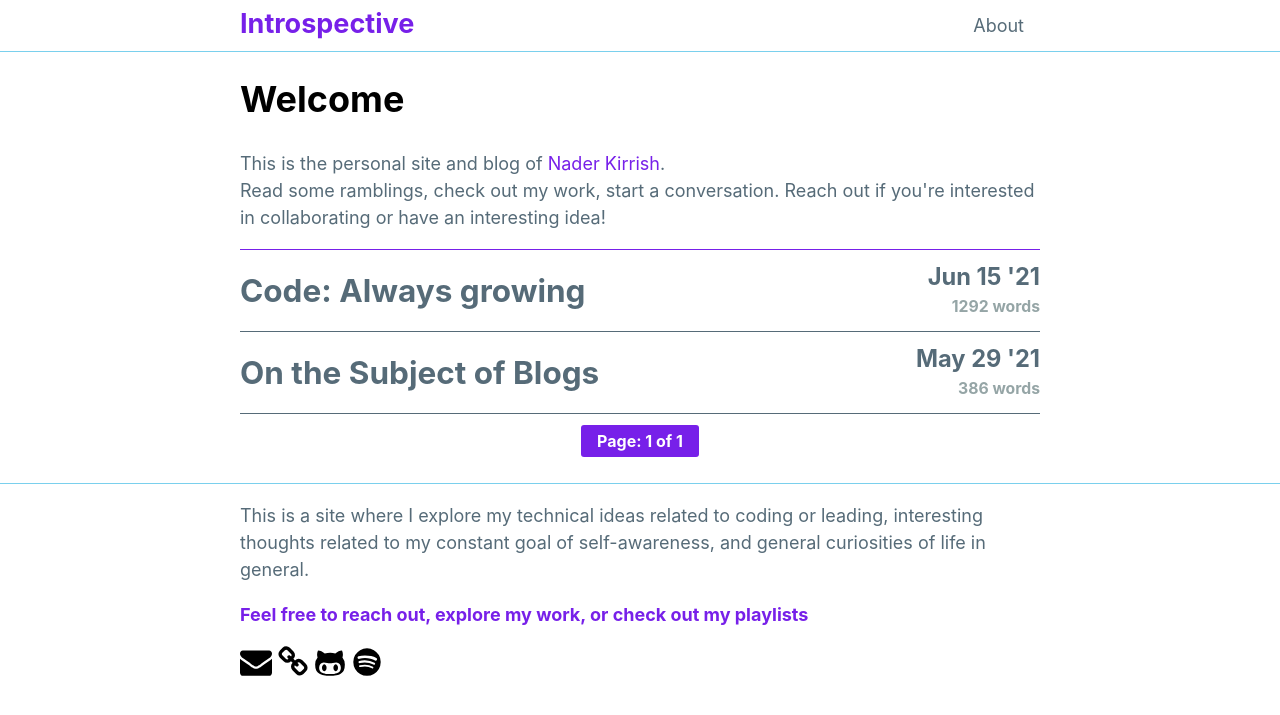
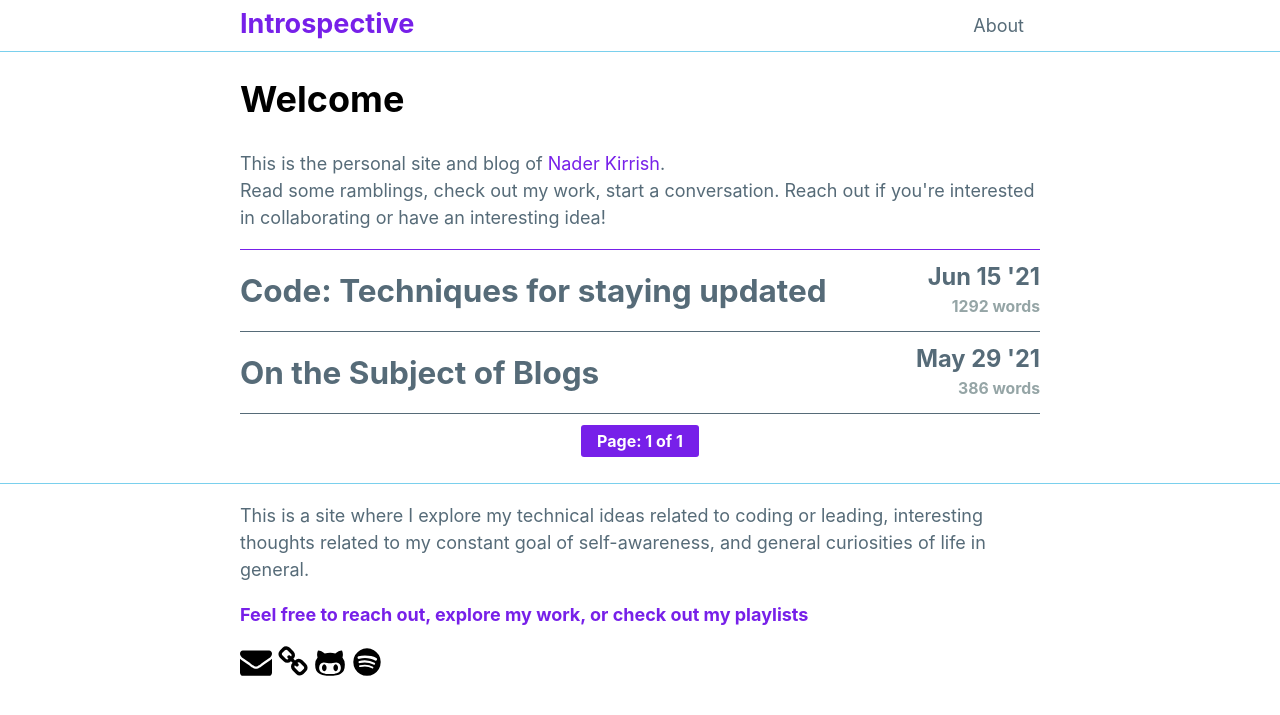
Before and after one commit to weblue/naders.page, a Jekyll site: the page built from index.html, in a window 1280 px wide. Shown: the top 715 px of the page. Built offline with Jekyll 4.4.1, drawn with Linux system fonts in a browser that asks for light colours; the list of posts is cut into pages by our own code.

Commit message:
Update 2021-06-15-Code-How-to-keep-growing.md

```diff
--- a/_posts/2021-06-15-Code-How-to-keep-growing.md
+++ b/_posts/2021-06-15-Code-How-to-keep-growing.md
@@ -1,6 +1,6 @@
 ---
 layout: post
-title:  "Code: Always growing"
+title:  "Code: Techniques for staying updated"
 date:   2021-06-15 12:18:00 -0400
 categories: code development career
 ---
```
